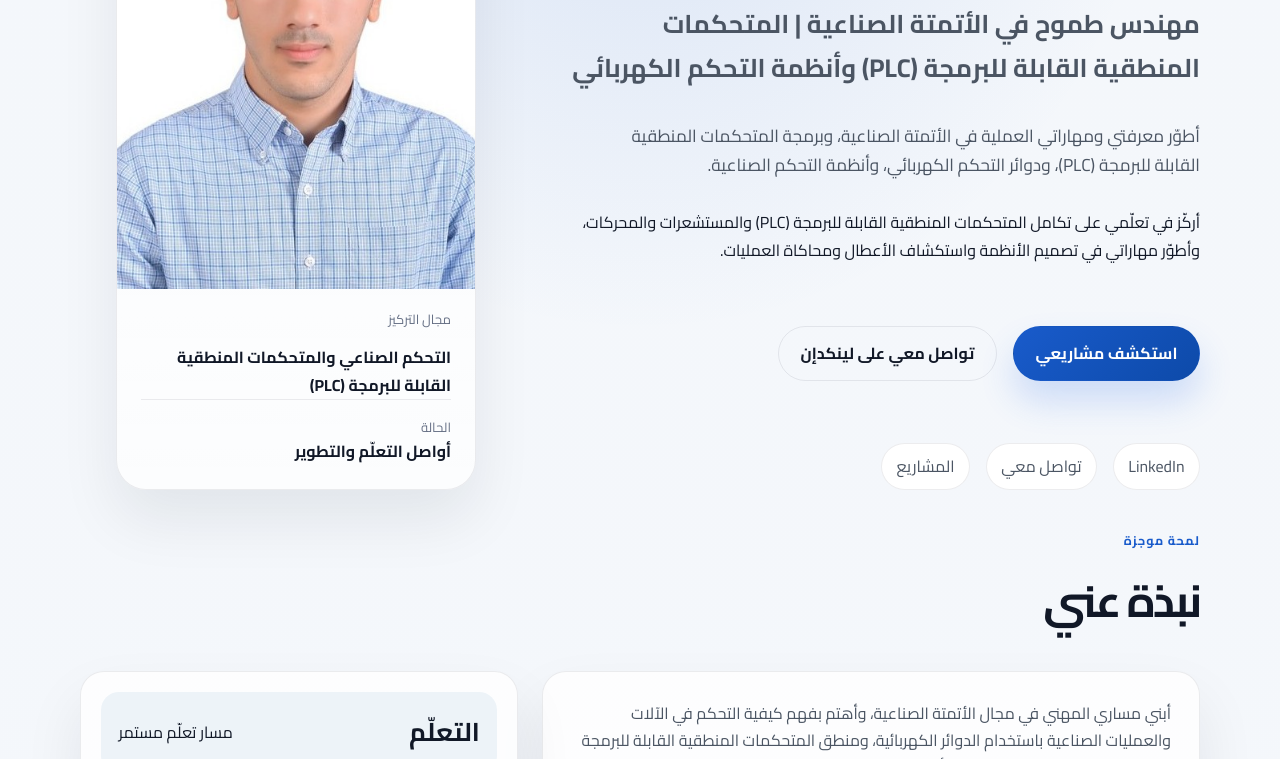
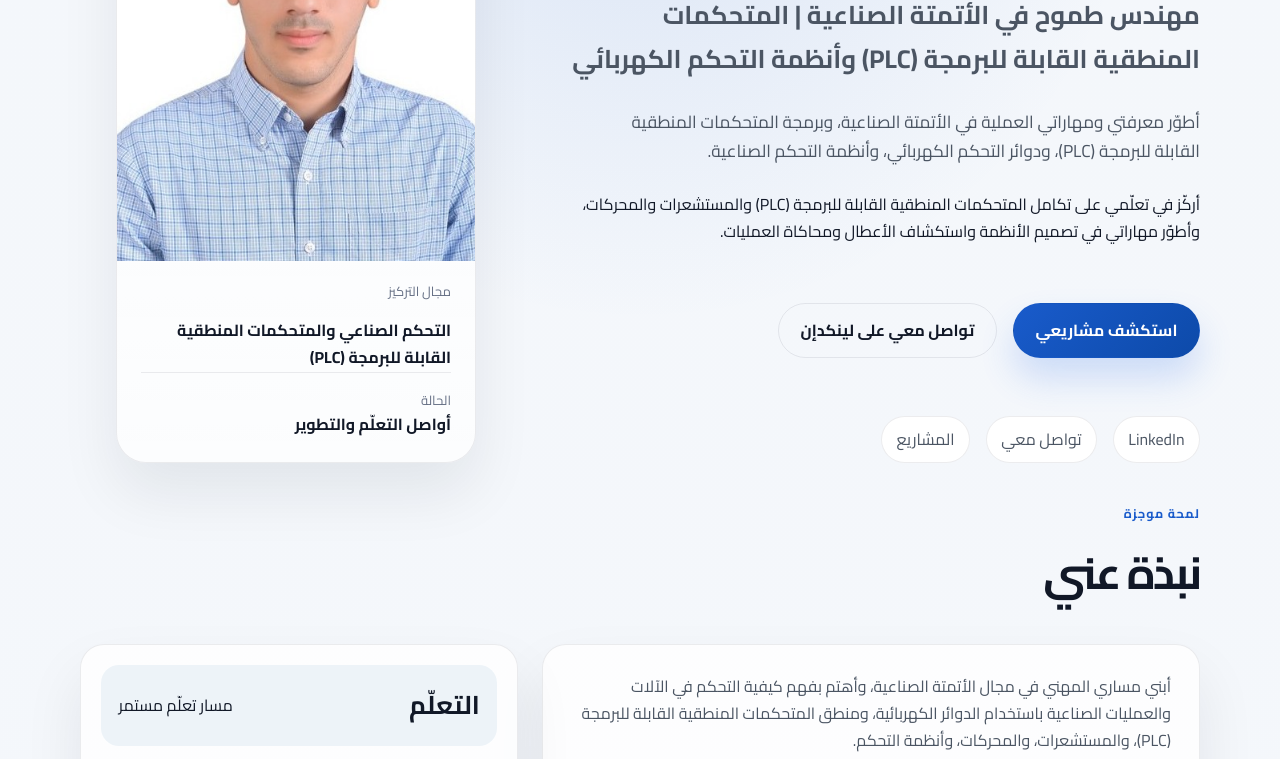
Before and after one commit to Ali-Hendy/ali-hendy.github.io, a plain HTML site: page index.html in a window 1280 px wide. Shown: the part 263-1022 px from the top of the page. Drawn offline with Linux system fonts and the light colour scheme.

Commit message:
Add files via upload

```diff
--- a/styles.css
+++ b/styles.css
@@ -292,6 +292,10 @@
     align-items: stretch;
   }
 
+  html[dir="rtl"] .hero-grid {
+    align-items: start;
+  }
+
   .hero-copy {
     display: flex;
   }
@@ -301,6 +305,11 @@
     flex: 1;
     flex-direction: column;
     justify-content: space-between;
+  }
+
+  /* Keep extra Arabic card wrapping from pushing the links below the English baseline. */
+  html[dir="rtl"] .hero-content {
+    min-height: min(38.9375rem, calc(50vw + 8.1rem));
   }
 
   .hero-content > * {
@@ -422,6 +431,14 @@
   border: 1px solid var(--border);
   background: linear-gradient(180deg, var(--card), var(--section-surface));
   box-shadow: var(--shadow);
+}
+
+html[dir="rtl"] .profile-card {
+  container-type: inline-size;
+}
+
+html[dir="rtl"] .profile-card .hero-profile-photo {
+  max-height: calc(125cqw - 27.2px);
 }
 
 .industrial-card {
```
